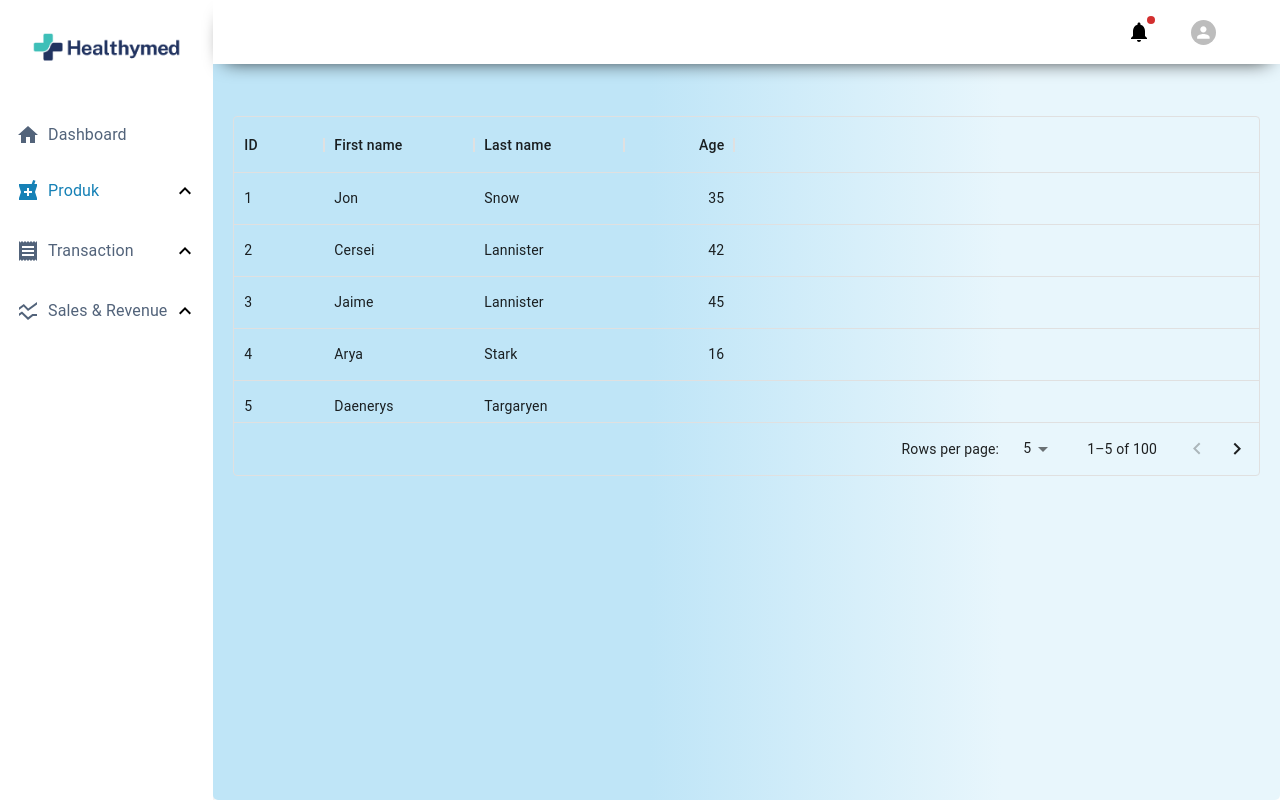
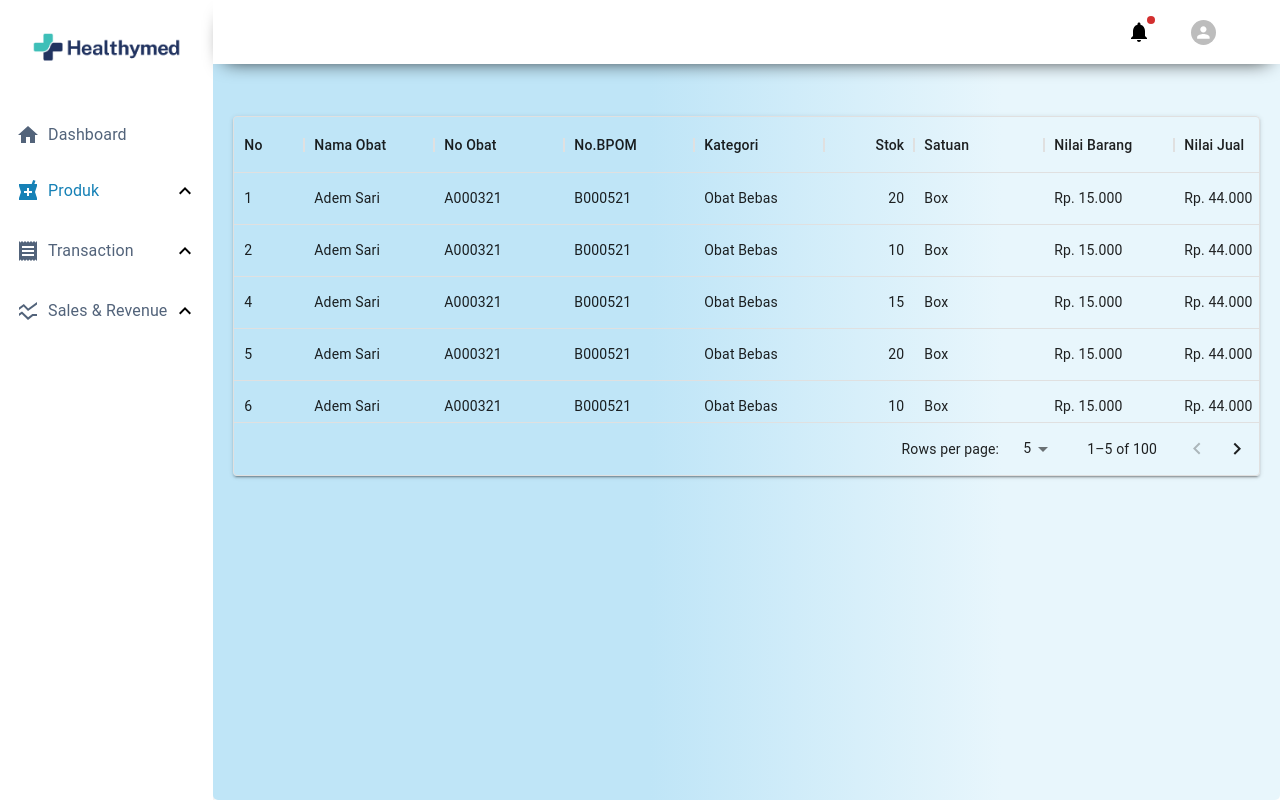
Before and after one commit to purwadhikafullstack/jcwd-2002-01-fe, a Next.js app: page /admin/inventory/products in a window 1280 px wide. Built offline with nearby package versions, Linux system fonts and the light colour scheme.

Commit message:
UI: add data table in products page and styling data grid

```diff
--- a/src/components/admin/TableData.jsx
+++ b/src/components/admin/TableData.jsx
@@ -13,6 +13,9 @@ const TableData = ({ rows, columns }) => {
       rowCount={100}
       pagination
       disableSelectionOnClick
+      sx={{
+        boxShadow: 2,
+      }}
     />
   );
 };
--- a/src/pages/admin/inventory/products.jsx
+++ b/src/pages/admin/inventory/products.jsx
@@ -1,38 +1,168 @@
-import { Box, Container } from "@mui/material";
+import { Box, Button, Container } from "@mui/material";
 import TableData from "components/admin/TableData";
+
 const columns = [
-  { field: "id", headerName: "ID", width: 90 },
+  { field: "id", headerName: "No", width: 70 },
+  { field: "namaObat", headerName: "Nama Obat", width: 130 },
+  { field: "noObat", headerName: "No Obat", width: 130 },
   {
-    field: "firstName",
-    headerName: "First name",
-    width: 150,
-    editable: true,
+    field: "noBpom",
+    headerName: "No.BPOM",
+    width: 130,
   },
   {
-    field: "lastName",
-    headerName: "Last name",
-    width: 150,
-    editable: true,
+    field: "kategori",
+    headerName: "Kategori",
+    sortable: false,
+    width: 130,
   },
+  { field: "stok", headerName: "Stok", width: 90, type: "number" },
+  { field: "satuan", headerName: "Satuan", width: 130, sortable: false },
+  { field: "nilaiBarang", headerName: "Nilai Barang", width: 130 },
+  { field: "nilaiJual", headerName: "Nilai Jual", width: 130 },
   {
-    field: "age",
-    headerName: "Age",
-    type: "number",
-    width: 110,
-    editable: true,
+    field: "atur",
+    headerName: "Atur",
+    width: 130,
+    renderCell: () => {
+      return <Button variant="outlined">Lihat Detail</Button>;
+    },
   },
 ];
 
 const rows = [
-  { id: 1, lastName: "Snow", firstName: "Jon", age: 35 },
-  { id: 2, lastName: "Lannister", firstName: "Cersei", age: 42 },
-  { id: 3, lastName: "Lannister", firstName: "Jaime", age: 45 },
-  { id: 4, lastName: "Stark", firstName: "Arya", age: 16 },
-  { id: 5, lastName: "Targaryen", firstName: "Daenerys", age: null },
-  { id: 6, lastName: "Melisandre", firstName: null, age: 150 },
-  { id: 7, lastName: "Clifford", firstName: "Ferrara", age: 44 },
-  { id: 8, lastName: "Frances", firstName: "Rossini", age: 36 },
-  { id: 9, lastName: "Roxie", firstName: "Harvey", age: 65 },
+  {
+    id: 1,
+    namaObat: "Adem Sari",
+    noObat: "A000321",
+    noBpom: "B000521",
+    kategori: "Obat Bebas",
+    stok: 20,
+    satuan: "Box",
+    nilaiBarang: "Rp. 15.000",
+    nilaiJual: "Rp. 44.000",
+  },
+  {
+    id: 2,
+    namaObat: "Adem Sari",
+    noObat: "A000321",
+    noBpom: "B000521",
+    kategori: "Obat Bebas",
+    stok: 10,
+    satuan: "Box",
+    nilaiBarang: "Rp. 15.000",
+    nilaiJual: "Rp. 44.000",
+  },
+  {
+    id: 4,
+    namaObat: "Adem Sari",
+    noObat: "A000321",
+    noBpom: "B000521",
+    kategori: "Obat Bebas",
+    stok: 15,
+    satuan: "Box",
+    nilaiBarang: "Rp. 15.000",
+    nilaiJual: "Rp. 44.000",
+  },
+  {
+    id: 5,
+    namaObat: "Adem Sari",
+    noObat: "A000321",
+    noBpom: "B000521",
+    kategori: "Obat Bebas",
+    stok: 20,
+    satuan: "Box",
+    nilaiBarang: "Rp. 15.000",
+    nilaiJual: "Rp. 44.000",
+  },
+  {
+    id: 6,
+    namaObat: "Adem Sari",
+    noObat: "A000321",
+    noBpom: "B000521",
+    kategori: "Obat Bebas",
+    stok: 10,
+    satuan: "Box",
+    nilaiBarang: "Rp. 15.000",
+    nilaiJual: "Rp. 44.000",
+  },
+  {
+    id: 7,
+    namaObat: "Adem Sari",
+    noObat: "A000321",
+    noBpom: "B000521",
+    kategori: "Obat Bebas",
+    stok: 15,
+    satuan: "Box",
+    nilaiBarang: "Rp. 15.000",
+    nilaiJual: "Rp. 44.000",
+  },
+  {
+    id: 8,
+    namaObat: "Adem Sari",
+    noObat: "A000321",
+    noBpom: "B000521",
+    kategori: "Obat Bebas",
+    stok: 20,
+    satuan: "Box",
+    nilaiBarang: "Rp. 15.000",
+    nilaiJual: "Rp. 44.000",
+  },
+  {
+    id: 9,
+    namaObat: "Adem Sari",
+    noObat: "A000321",
+    noBpom: "B000521",
+    kategori: "Obat Bebas",
+    stok: 10,
+    satuan: "Box",
+    nilaiBarang: "Rp. 15.000",
+    nilaiJual: "Rp. 44.000",
+  },
+  {
+    id: 10,
+    namaObat: "Adem Sari",
+    noObat: "A000321",
+    noBpom: "B000521",
+    kategori: "Obat Bebas",
+    stok: 15,
+    satuan: "Box",
+    nilaiBarang: "Rp. 15.000",
+    nilaiJual: "Rp. 44.000",
+  },
+  {
+    id: 11,
+    namaObat: "Adem Sari",
+    noObat: "A000321",
+    noBpom: "B000521",
+    kategori: "Obat Bebas",
+    stok: 20,
+    satuan: "Box",
+    nilaiBarang: "Rp. 15.000",
+    nilaiJual: "Rp. 44.000",
+  },
+  {
+    id: 12,
+    namaObat: "Adem Sari",
+    noObat: "A000321",
+    noBpom: "B000521",
+    kategori: "Obat Bebas",
+    stok: 10,
+    satuan: "Box",
+    nilaiBarang: "Rp. 15.000",
+    nilaiJual: "Rp. 44.000",
+  },
+  {
+    id: 13,
+    namaObat: "Adem Sari",
+    noObat: "A000321",
+    noBpom: "B000521",
+    kategori: "Obat Bebas",
+    stok: 15,
+    satuan: "Box",
+    nilaiBarang: "Rp. 15.000",
+    nilaiJual: "Rp. 44.000",
+  },
 ];
 const Products = () => {
   return (
```
